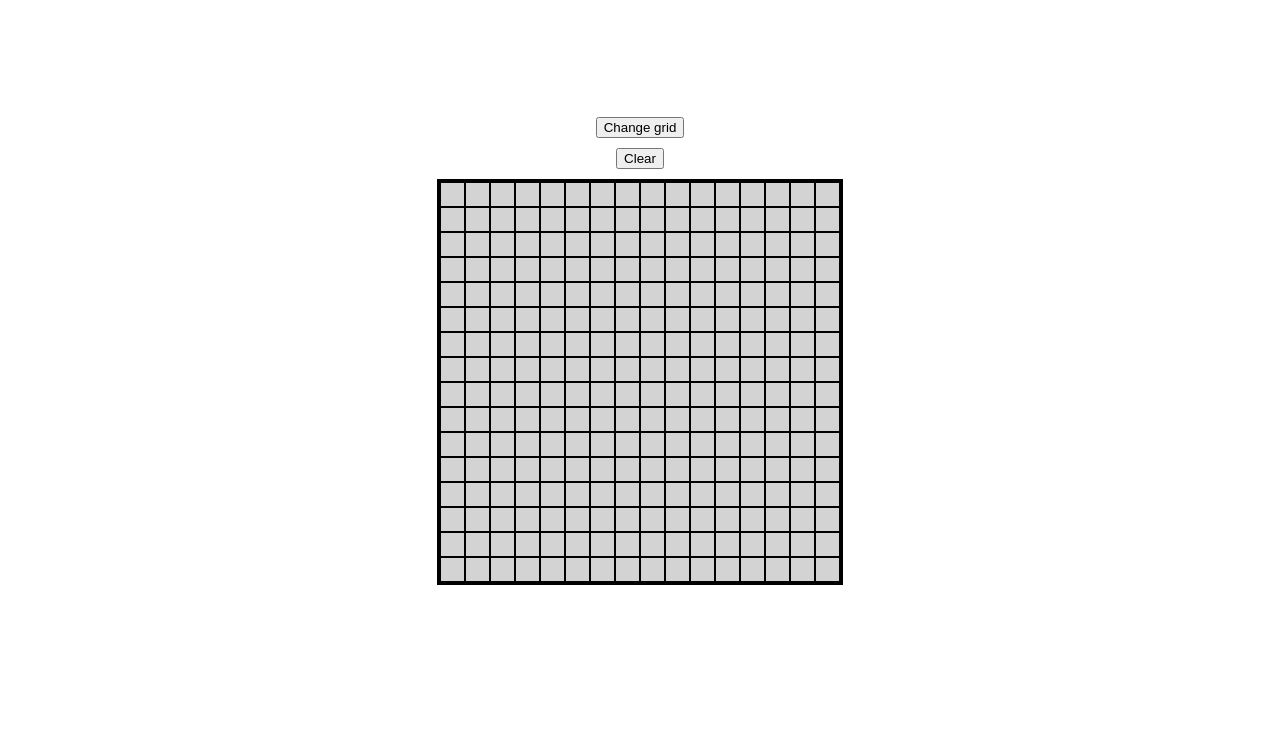
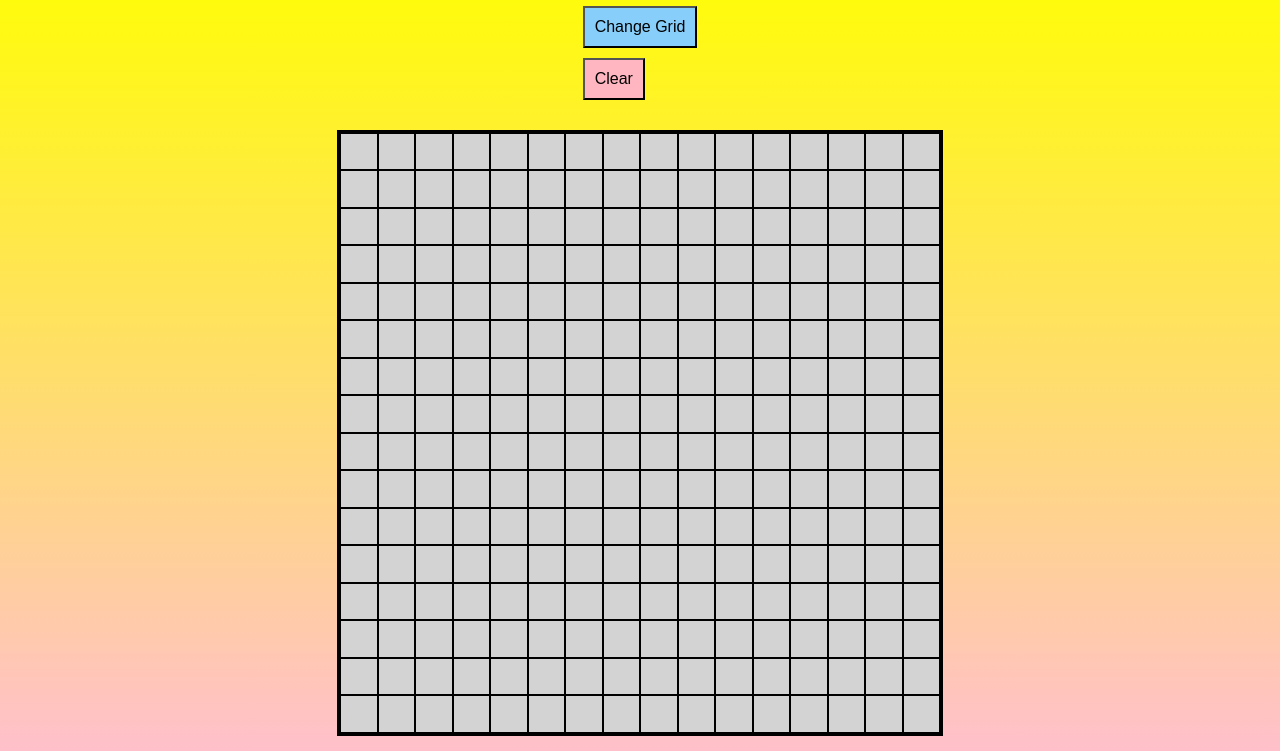
Before and after one commit to Jhamilton01/etch-a-sketch, a plain HTML site: page index.html in a window 1280 px wide. Shown: the part 49-800 px from the top of the page. Drawn offline with Linux system fonts and the light colour scheme.

Commit message:
UI Updates Added a vibrant UI with a gradient background and some color on the buttons added the Etch-a-Sketch title to the page

```diff
--- a/index.html
+++ b/index.html
@@ -8,8 +8,12 @@
     <link rel="stylesheet" href="style.css">
 </head>
 <body>
-    <button id="newGrid">Change grid</button>
-    <button id="clear">Clear</button>
+    <h1>Etch-A-Sketch</h1>
+    <div>
+        <button id="newGrid">Change Grid</button>
+        <button id="clear">Clear</button>
+    </div>
+
     <div id="container"></div>
 
 </body>
--- a/script.js
+++ b/script.js
@@ -13,7 +13,7 @@ function main() {
 
 
 function createGrid(gridRow, gridColumn){
-    const containerWidth = 400;
+    const containerWidth = 600;
 
     const squareWidth = containerWidth / gridColumn
     divContainer.style.width = `${containerWidth}px`
@@ -53,10 +53,10 @@ function getRandomColor(){
 function changeGrid(){
     changeBtn.addEventListener('click', () => {
         while (true) {
-            gridRow = prompt("Enter the number of rows:");
-            gridColumn = prompt("Enter the number of columns:");
+            gridRow = prompt("Enter the number of rows (max 100)");
+            gridColumn = prompt("Enter the number of columns (max 100)");
 
-            if (gridRow < 100 && gridColumn < 100) {
+            if (gridRow < 101 && gridColumn < 101) {
                 break;
             } else {
                 alert("Both column and row should be less than 100. Please try again.");
--- a/style.css
+++ b/style.css
@@ -5,29 +5,42 @@ body, html {
     justify-content: center;
     align-items: center;
     flex-direction: column;
+    background: linear-gradient(to top, pink, yellow);
+    overflow: hidden;
+
+
 }
+
 
 #container {
     display: flex;
     border: 3px solid black;
     flex-wrap: wrap;
+    margin-top: 20px;
+    width: 600px;
+    max-width: 100%;
+    margin-bottom: 40px;
 }
 
 #container div {
+    display: flex;
     border: 1px solid black;
-    height: 21px;
-    width: 21px;
     background-color: lightgray;
     box-sizing: border-box;
 
 }
 
-#newGrid{
+#newGrid, #clear{
     display: flex;
     margin-bottom: 10px;
+    padding: 10px;
+    font-size: 16px;
+    text-align: center;
 }
 
+#newGrid{
+    background: lightskyblue;
+}
 #clear {
-    display: flex;
-    margin-bottom: 10px;
+    background: lightpink;
 }
```
